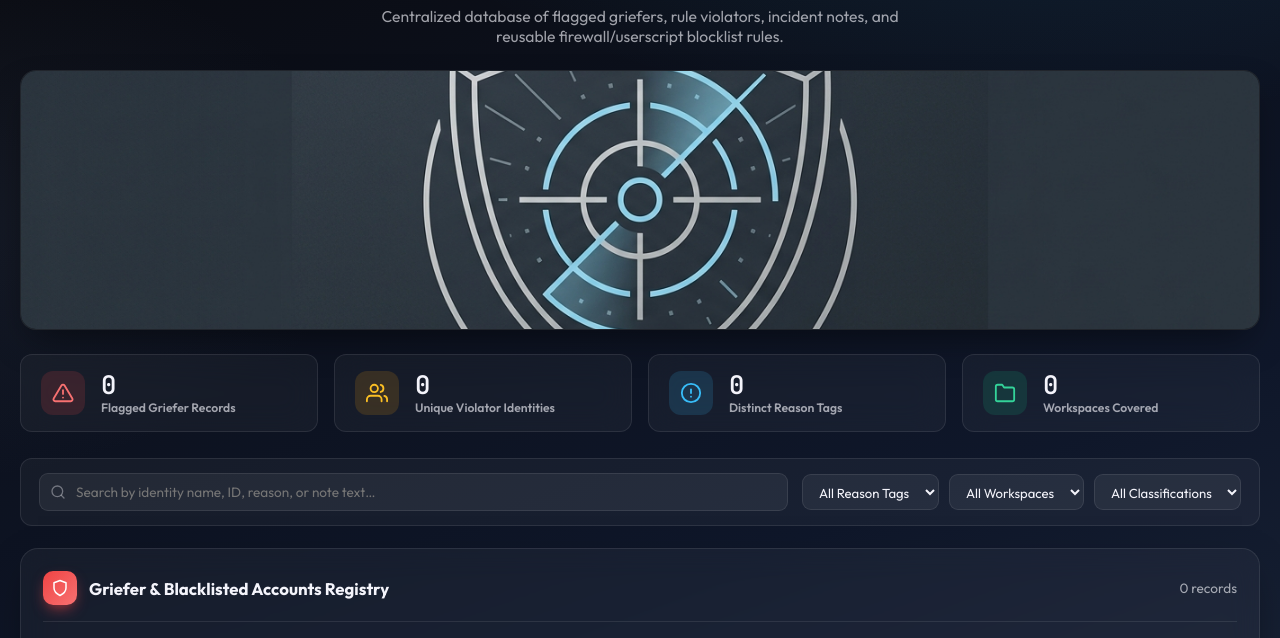
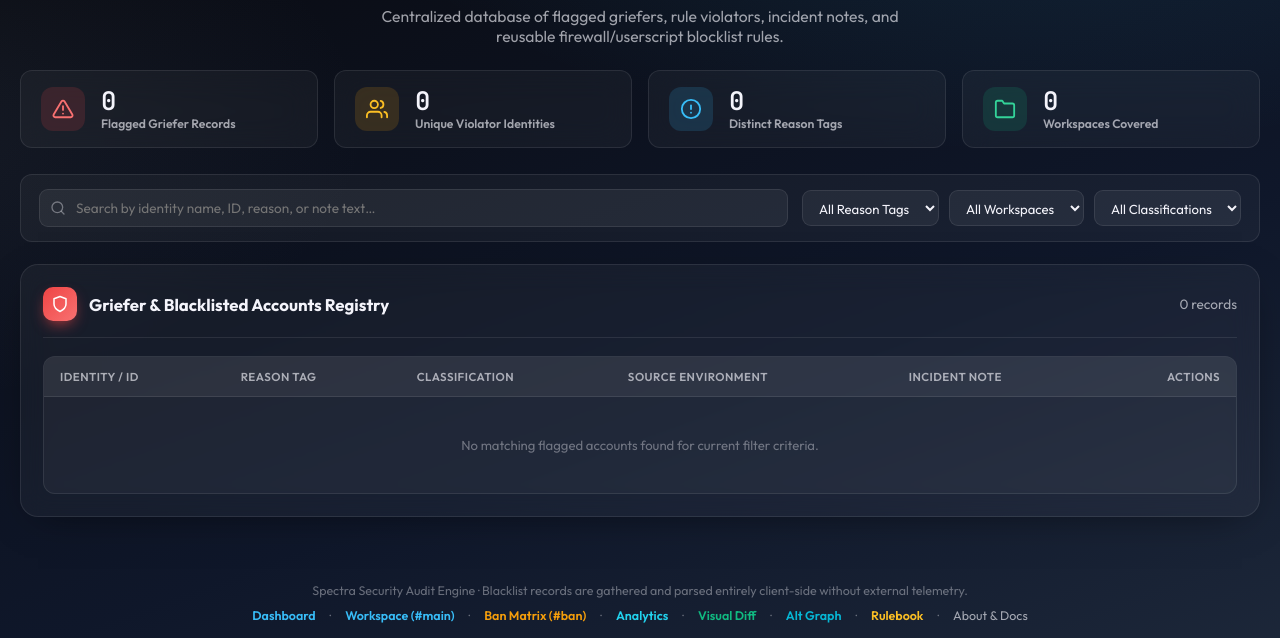
Before and after one commit to ZerroDevs/Spectra, a plain HTML site: page audit.html in a window 1280 px wide. Shown: the part 123-761 px from the top of the page. Drawn offline with Linux system fonts and the light colour scheme.

Commit message:
refactor: remove showcase banner sections from diff and audit pages

```diff
--- a/audit.html
+++ b/audit.html
@@ -147,10 +147,6 @@
             <p>Centralized database of flagged griefers, rule violators, incident notes, and reusable firewall/userscript blocklist rules.</p>
         </section>
 
-        <!-- Security Audit Showcase Banner -->
-        <div class="audit-showcase-card" style="margin: 0 0 24px; border-radius: 16px; overflow: hidden; border: 1px solid var(--border); background: #0b0f17; box-shadow: 0 16px 36px -12px rgba(0, 0, 0, 0.5); max-height: 260px; display: flex; align-items: center; justify-content: center;">
-            <img src="assets/images/showcase/security_audit.jpg" alt="Spectra Security Audit Radar &amp; Blacklist" style="width: 100%; height: 260px; object-fit: cover; display: block;">
-        </div>
 
         <!-- Security Vitals Bar -->
         <section class="audit-vitals-grid" aria-label="Security Overview">
```
Also changed, not shown: diff.html (+0 -4 lines).
